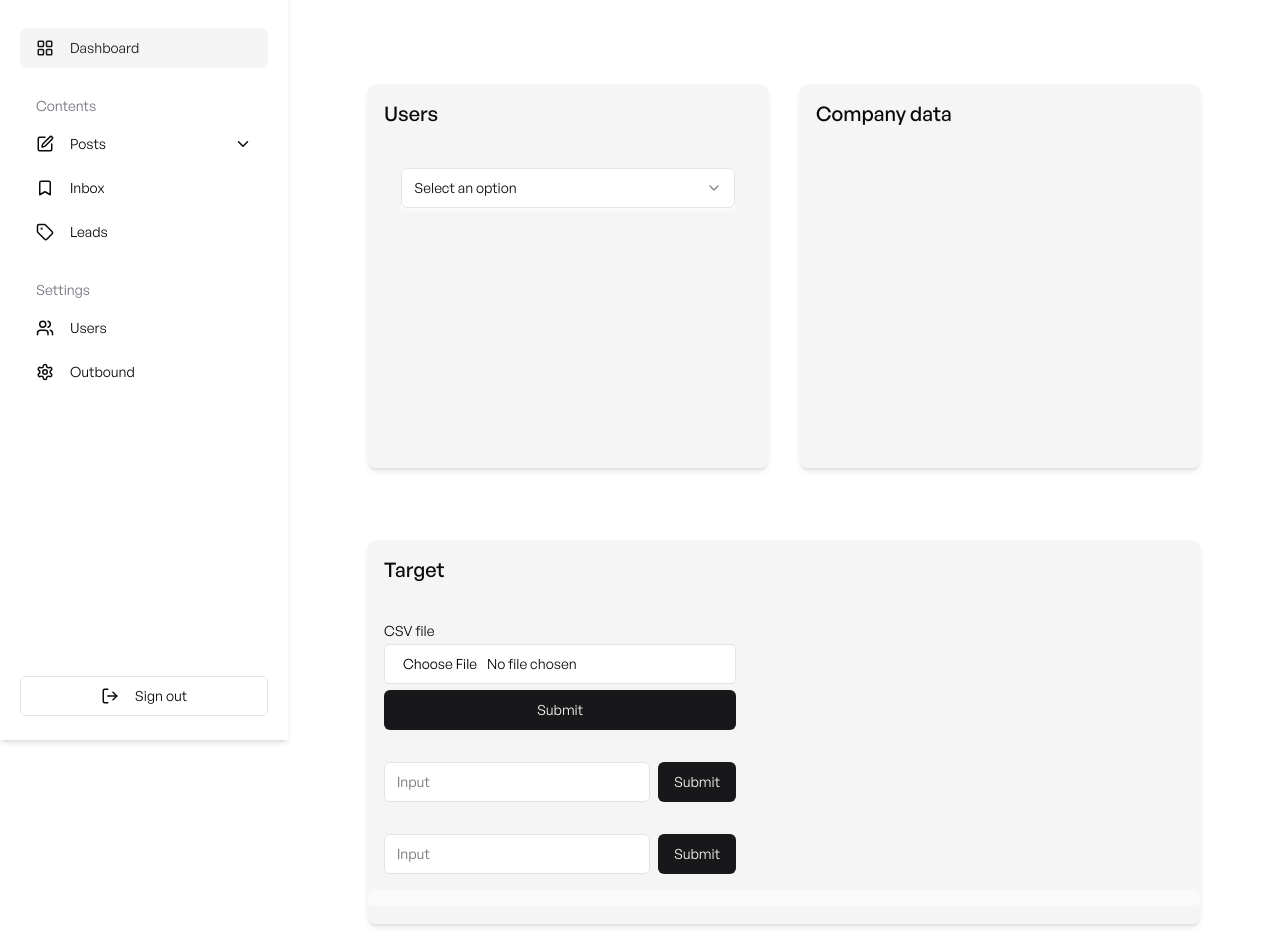
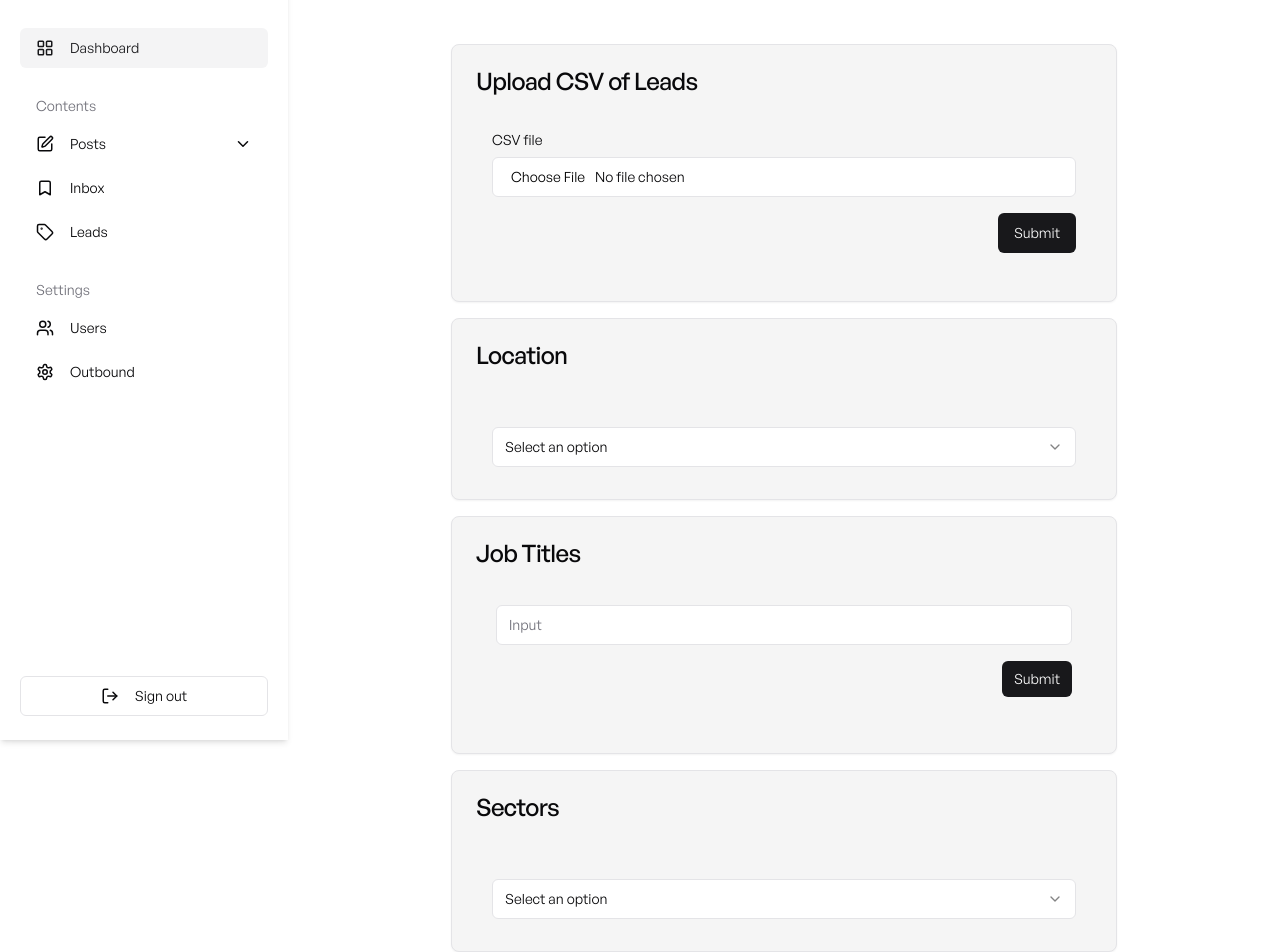
Before and after one commit to AbhirajSinha179/enterprise-workerai, a Next.js app: page /dashboard/outbound in a window 1280 px wide. Shown: the part 60-1012 px from the top of the page. Built offline with nearby package versions, Linux system fonts and the light colour scheme.

Commit message:
outbound page draft 1

```diff
--- a/app/(main)/dashboard/outbound/page.tsx
+++ b/app/(main)/dashboard/outbound/page.tsx
@@ -1,11 +1,43 @@
 "use client"
 import { ChangeEvent, useEffect, useState } from "react"
 import InputWithCommas from "@/components/customComponents/inputWithCommas"
-import SelectDemo from "@/components/customComponents/multipleSelectChip"
+import MultiSelectBadge from "@/components/customComponents/multipleSelectChip"
 import { ContentLayout } from "@/components/layout/content-layout"
 import { Button } from "@/components/ui/button"
+import {
+  Card,
+  CardContent,
+  CardDescription,
+  CardFooter,
+  CardHeader,
+  CardTitle,
+} from "@/components/ui/card"
 import { Input } from "@/components/ui/input"
 import { Label } from "@/components/ui/label"
+import {
+  Select,
+  SelectContent,
+  SelectItem,
+  SelectTrigger,
+  SelectValue,
+} from "@/components/ui/select"
+
+
+const OPTIONS = [
+  "Next.js",
+  "SvelteKit",
+  "Nuxt.js",
+  "tree",
+  "track",
+  "traffic",
+  "track",
+  "recket",
+  "treat",
+  "tampon",
+  "Truck",
+  "suck",
+  "Chuck",
+]
 
 export default function OutboundSetting() {
   const [csvFile, setCsvFile] = useState<File | null>(null)
@@ -47,14 +79,14 @@ export default function OutboundSetting() {
   return (
     <>
       <ContentLayout title="Outbound Settings">
-        <div className="container mx-auto my-10 flex justify-between">
+        {/* <div className="container mx-auto my-10 flex justify-between">
           <div className="m-4 h-96 w-1/2 overflow-hidden rounded-lg bg-card shadow-md transition duration-300 hover:shadow-lg">
             <div className="p-4">
               <h2 className="mb-2 text-xl font-semibold">Users</h2>
             </div>
             <div className="flex justify-center">
               <div className="m-4 w-5/6 rounded-md bg-background">
-                <SelectDemo />
+                <MultiSelectBadge />
               </div>
             </div>
           </div>
@@ -63,8 +95,8 @@ export default function OutboundSetting() {
               <h2 className="mb-2 text-xl font-semibold ">Company data</h2>
             </div>
           </div>
-        </div>
-        <div className="container mx-auto my-10 flex justify-between">
+        </div> */}
+        {/* <div className="container mx-auto my-10 flex justify-between">
           <div className="bg-background-600 m-4 h-96 w-full overflow-hidden rounded-lg bg-card shadow-md transition duration-300 hover:shadow-lg">
             <h2 className="mb-2 p-4 text-xl font-semibold">Target</h2>
             <div className="grid w-full max-w-sm items-center gap-1.5 p-4">
@@ -78,6 +110,84 @@ export default function OutboundSetting() {
             </div>
             <InputWithCommas />
           </div>
+        </div> */}
+        <div>
+          <div className="mx-5 flex justify-center my-4">
+            <Card className="w-3/4 ">
+              <CardHeader>
+                <CardTitle>Upload CSV of Leads</CardTitle>
+              </CardHeader>
+              <CardContent>
+                <div className="grid w-full  items-center gap-2.5 p-4 ">
+                  <Label htmlFor="csv">CSV file</Label>
+                  <Input id="csv" type="file" onChange={handleCsvChange} className="cursor-pointer" />
+
+                </div>
+                <div className="flex justify-end mx-4 ">
+
+                  <Button type="button" onClick={handleSubmitCSV}>Submit</Button>
+                </div>
+              </CardContent>
+              <CardFooter className="flex justify-end mx-5">
+
+              </CardFooter>
+            </Card>
+          </div>
+          <div className="mx-5 flex justify-center my-4">
+            <Card className="w-3/4 ">
+              <CardHeader>
+                <CardTitle>Location</CardTitle>
+              </CardHeader>
+              <CardContent>
+                <div className="  mx-4">
+                  <div className=" w-full  rounded-md py-2">
+                    <MultiSelectBadge options={OPTIONS} />
+                  </div>
+                </div>
+              </CardContent>
+            </Card>
+          </div>
+          <div className="mx-5 flex justify-center my-4">
+            <Card className="w-3/4 ">
+              <CardHeader>
+                <CardTitle>Job Titles</CardTitle>
+              </CardHeader>
+              <CardContent>
+                <div className="mx-5 flex justify-center my-4">
+                  <InputWithCommas />
+                </div>
+              </CardContent>
+
+            </Card>
+          </div>
+          <div className="mx-5 flex justify-center my-4">
+            <Card className="w-3/4 ">
+              <CardHeader>
+                <CardTitle>Sectors</CardTitle>
+              </CardHeader>
+              <CardContent>
+                <div className="  mx-4">
+                  <div className=" w-full  rounded-md py-2">
+                    <MultiSelectBadge options={OPTIONS} />
+                  </div>
+                </div>
+              </CardContent>
+            </Card>
+          </div>
+          <div className="mx-5 flex justify-center my-4">
+            <Card className="w-3/4 ">
+              <CardHeader>
+                <CardTitle>Blacklisted Email Domains</CardTitle>
+              </CardHeader>
+              <CardContent>
+                <div className="mx-5 flex justify-center my-4">
+                  <InputWithCommas />
+                </div>
+              </CardContent>
+
+            </Card>
+          </div>
+
         </div>
       </ContentLayout>
     </>
--- a/components/customComponents/inputWithCommas.tsx
+++ b/components/customComponents/inputWithCommas.tsx
@@ -38,8 +38,8 @@ export default function InputWithCommas() {
     }
 
     return (
-        <div className="min-w-8">
-            <div className="flex w-full max-w-sm items-center space-x-2 p-4">
+        <div className="w-full ">
+            <div className="flex w-full  items-center space-x-2 ">
                 <Input
                     type="text"
                     placeholder="Input"
@@ -47,9 +47,12 @@ export default function InputWithCommas() {
                     onChange={handleInputChange}
                     onKeyDown={handleKeyDown}
                 />
-                <Button type="button" onClick={addOptionsFromInput}>Submit</Button>
+
             </div>
-            <div className="no-scrollbar flex max-h-16 flex-wrap gap-2 overflow-y-auto rounded-md bg-primary-foreground p-2">
+            <div className="my-4 flex justify-end">
+                <Button type="button" onClick={addOptionsFromInput} size={'sm'}>Submit</Button>
+            </div>
+            <div className="no-scrollbar flex max-h-16 flex-wrap gap-2 overflow-y-auto rounded-md bg-primary-foreground">
                 {selectedOptions.map((option) => (
                     <button key={option} onClick={() => handleRemove(option)}>
                         <Badge variant="secondary">
--- a/components/customComponents/multipleSelectChip.tsx
+++ b/components/customComponents/multipleSelectChip.tsx
@@ -1,64 +1,52 @@
-import { X } from "lucide-react"
-import { useState } from "react"
-import { Select, SelectContent, SelectItem, SelectTrigger, SelectValue } from "@/components/ui/select"
-import { Badge } from "../ui/badge"
+import { X } from "lucide-react";
+import { useState } from "react";
+import { Badge } from "@/components/ui/badge";
+import { Select, SelectContent, SelectItem, SelectTrigger, SelectValue } from "@/components/ui/select";
 
-const OPTIONS = [
-  "Next.js",
-  "SvelteKit",
-  "Nuxt.js",
-  "tree",
-  "track",
-  "traffic",
-  "track",
-  "recket",
-  "treat",
-  "tampon",
-  "Truck",
-  "suck",
-  "Chuck",
-]
+type MultiSelectBadgeProps = {
+  options: string[];
+};
 
-export default function SelectDemo() {
-  const [selectedOptions, setSelectedOptions] = useState<string[]>([])
+export default function MultiSelectBadge({ options }: MultiSelectBadgeProps) {
+  const [selectedOptions, setSelectedOptions] = useState<string[]>([]);
 
   const handleSelect = (value: string) => {
     if (!selectedOptions.includes(value)) {
-      setSelectedOptions((prev) => [...prev, value])
+      setSelectedOptions((prev) => [...prev, value]);
     }
-  }
+  };
 
   const handleRemove = (value: string) => {
-    setSelectedOptions((prev) => prev.filter((option) => option !== value))
-  }
+    setSelectedOptions((prev) => prev.filter((option) => option !== value));
+  };
 
   return (
-    <div className="min-w-8">
+    <div className="mx-0 ">
+
+      <div className="flex max-h-16 flex-wrap gap-x-2 overflow-y-auto rounded-md bg-transparent my-3 px-2 pb-1">
+        {selectedOptions.map((option, ind) => (
+          <button key={ind} onClick={() => handleRemove(option)}>
+            <Badge variant="secondary">
+              <div className="flex items-center justify-around ">
+                <div>{option}</div>
+                <X className="size-4" />
+              </div>
+            </Badge>
+          </button>
+        ))}
+      </div>
       <Select onValueChange={handleSelect}>
         <SelectTrigger>
           <SelectValue placeholder="Select an option" />
         </SelectTrigger>
         <SelectContent>
-          {OPTIONS.map((option) => (
+          {options.map((option) => (
             <SelectItem key={option} value={option}>
               {option}
             </SelectItem>
           ))}
         </SelectContent>
       </Select>
-      <div className="flex max-h-16 flex-wrap gap-x-2 gap-y-1 overflow-y-auto rounded-md bg-primary-foreground px-2 pb-1">
-        {selectedOptions.map((option, ind) => (
-          <button key={ind} onClick={() => handleRemove(option)}>
-            <Badge variant="secondary">
-              <div className="flex items-center justify-around gap-1">
-                <div>{option}</div>
-                {/* icon chota crow, x ko clickable banao, but in a circular button (define button ka width and height) */}
-                <X className="size-4" />
-              </div>
-            </Badge>
-          </button>
-        ))}
-      </div>
     </div>
-  )
+  );
 }
```
